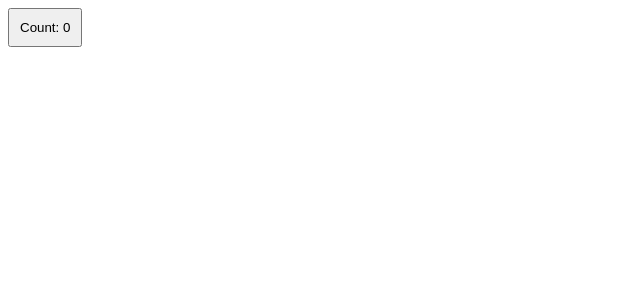
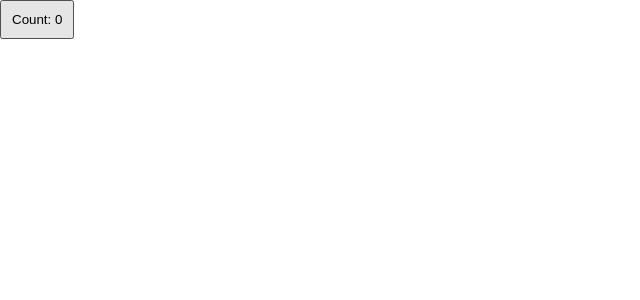
Before and after one commit to VeroLom/ext-course, a React app: page / in a window 1280 px wide. Shown: the top 300 px of the page, without its empty margins (0-640 px from the left). Built offline with nearby package versions, Linux system fonts and the light colour scheme.

Commit message:
Changed CSS Modules class naming

```diff
--- /dev/null
+++ b/src/App.tsx
@@ -0,0 +1,13 @@
+import React from 'react';
+import Counter from "./components/Counter";
+import './index.less';
+
+const App = () => {
+    return (
+        <div className={"app"}>
+            <Counter />
+        </div>
+    );
+};
+
+export default App;
--- /dev/null
+++ b/src/index.less
@@ -0,0 +1,13 @@
+* {
+    margin: 0;
+    padding: 0;
+    box-sizing: border-box;
+}
+
+table {
+    border-collapse: collapse;
+}
+
+.app {
+    font-size: 16px;
+}
--- a/src/index.tsx
+++ b/src/index.tsx
@@ -1,9 +1,9 @@
 import {createRoot} from "react-dom/client";
-import Counter from "./components/Counter";
+import App from "./App";
 
 const container = document.getElementById('root')
 const root = createRoot(container)
 
 root.render (
-    <Counter />
+    <App />
 )
```
Also changed, not shown: 1 other file (tests, documents, lock files or other folders).
